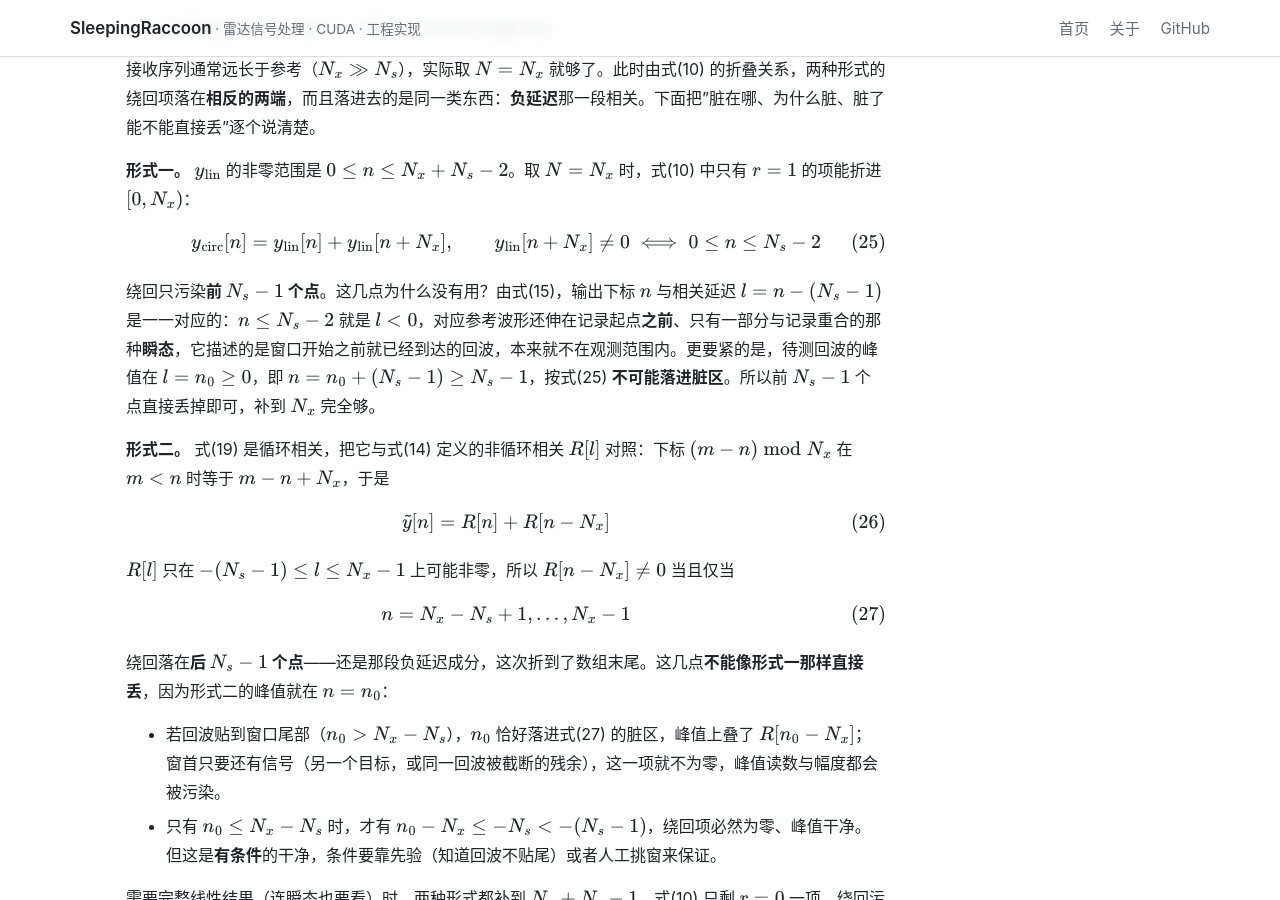
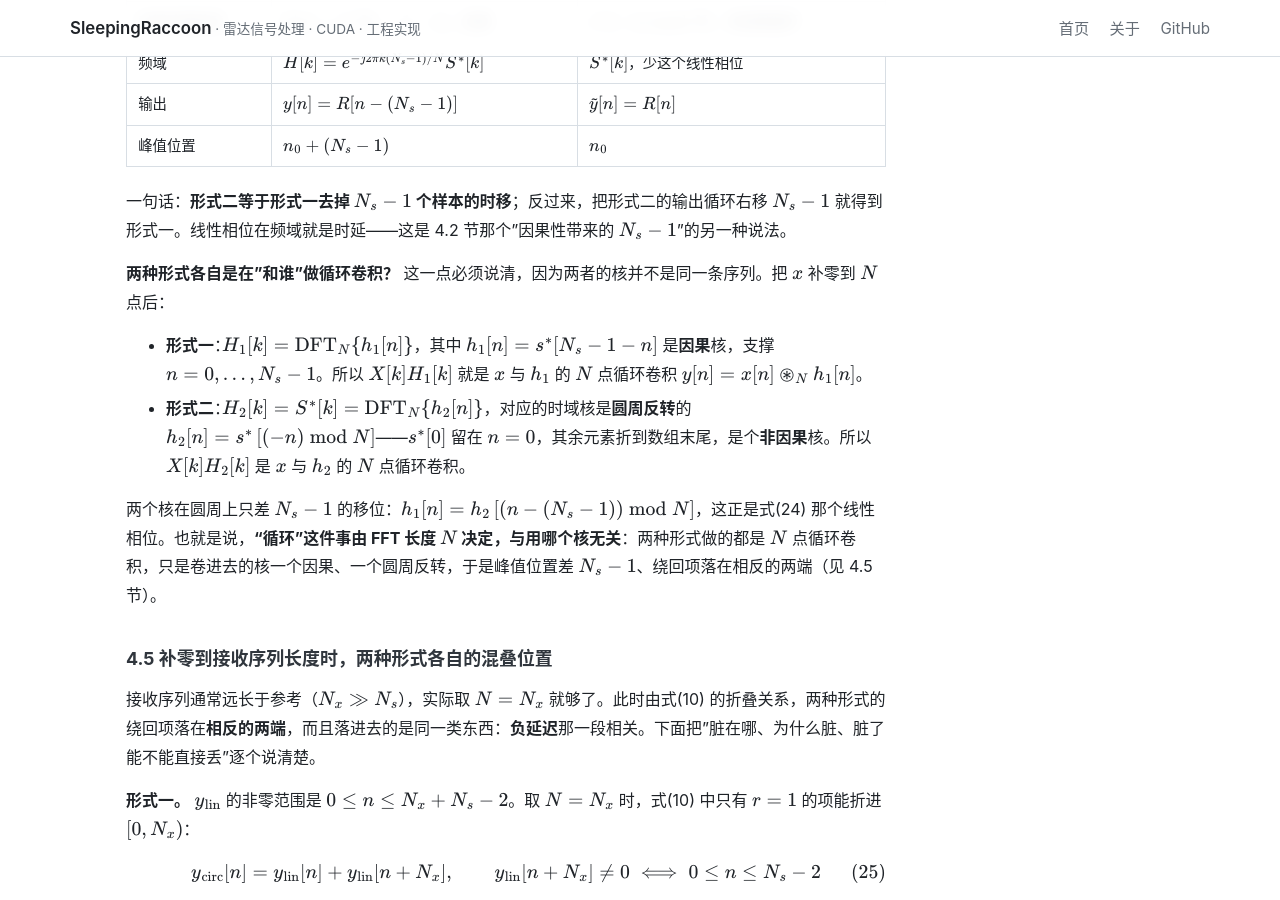
Before and after one commit to SleepingRaccoon/SleepingRaccoon.github.io, a Jekyll site: the page built from _radar/02_匹配滤波.md, in a window 1280 px wide and 900 px high, scrolled down 5544 px. Built offline with Jekyll 4.4.1, drawn with Linux system fonts in a browser that asks for light colours; formulas are drawn with MathJax 3; some of the changed text lies outside the part shown.

Commit message:
docs(02): 讲清两种形式各自与哪个核做循环卷积（h1 因果反转共轭 / h2 圆周反转）

```diff
--- a/_radar/02_匹配滤波.md
+++ b/_radar/02_匹配滤波.md
@@ -140,6 +140,8 @@ $$
 
 这个 $N_s-1$ 的物理来源是**因果性**：滤波器要等 $N_s$ 个样本全部进入移位寄存器，输出才达到最大，等效群延迟为 $N_s-1$ 个样本。
 
+**FFT 实现。** 记这条因果核为 $h_1[n]$（即式(12) 的 $h[n]$）。实现时把它补零到 $N$ 点、取 DFT 得到 $H_1[k] = \mathrm{DFT}_N\lbrace h_1[n]\rbrace $，与接收序列的 DFT $X[k]$ 相乘再 IFFT。由第 3 节的卷积定理，这一步在时域对应的是 $x$ 与 $h_1$ 的 $N$ 点**循环**卷积——**先反转共轭、再 FFT**，卷进去的核就是这条因果序列；循环卷积带来的绕回落在哪里，4.5 节再算。
+
 （对应到模拟域，判决时刻取 $t_0 = (N_s-1)T_s$，即参考波形最后一个采样时刻；模拟形式的 $h(t) = ks^{\ast}(t_0-t)$ 与这里的 $h[n] = s^{\ast}[N_s-1-n]$ 是同一件事。）
 
 ### 4.3 形式二：频域共轭相乘
@@ -166,6 +168,8 @@ $$
 $$
 \tilde y[n_0] = \sum_{m} x[m]s^{\ast}[m-n_0] = \sum_{m} \lvert s[m-n_0]\rvert^2 = E \tag{20}
 $$
+
+式(18) 的乘法在时域是 $x$ 与某个核的 $N$ 点循环卷积，把那个核记作 $h_2[n]$（4.4 节会算出它的具体形式）：它是把补零后的 $s^{\ast}$ **沿圆周反转**得到的序列，非零值分成两段、分别落在 $n = 0$ 和数组末尾，所以 $h_2$ 是**非因果**的，长度是整圈 $N$。一句话：**先 FFT、再取共轭**，卷进去的核就是这条圆周反转序列，而不是形式一那条因果序列。
 
 ### 4.4 两个滤波器到底是什么关系
 先看 $S^{\ast}$ 对应的时域序列。由
@@ -216,6 +220,13 @@ $$
 | 峰值位置 | $n_0+(N_s-1)$ | $n_0$ |
 
 一句话：**形式二等于形式一去掉 $N_s-1$ 个样本的时移**；反过来，把形式二的输出循环右移 $N_s-1$ 就得到形式一。线性相位在频域就是时延——这是 4.2 节那个"因果性带来的 $N_s-1$"的另一种说法。
+
+**两种形式各自是在"和谁"做循环卷积？** 这一点必须说清，因为两者的核并不是同一条序列。把 $x$ 补零到 $N$ 点后：
+
+*   **形式一**：$H_1[k] = \mathrm{DFT}_N\lbrace h_1[n]\rbrace $，其中 $h_1[n] = s^{\ast}[N_s-1-n]$ 是**因果**核，支撑 $n = 0,\dots,N_s-1$。所以 $X[k]H_1[k]$ 就是 $x$ 与 $h_1$ 的 $N$ 点循环卷积 $y[n] = x[n]\circledast_N h_1[n]$。
+*   **形式二**：$H_2[k] = S^{\ast}[k] = \mathrm{DFT}_N\lbrace h_2[n]\rbrace $，对应的时域核是**圆周反转**的 $h_2[n] = s^{\ast}\left[(-n)\bmod N\right]$——$s^{\ast}[0]$ 留在 $n = 0$，其余元素折到数组末尾，是个**非因果**核。所以 $X[k]H_2[k]$ 是 $x$ 与 $h_2$ 的 $N$ 点循环卷积。
+
+两个核在圆周上只差 $N_s-1$ 的移位：$h_1[n] = h_2\left[(n-(N_s-1))\bmod N\right]$，这正是式(24) 那个线性相位。也就是说，**"循环"这件事由 FFT 长度 $N$ 决定，与用哪个核无关**：两种形式做的都是 $N$ 点循环卷积，只是卷进去的核一个因果、一个圆周反转，于是峰值位置差 $N_s-1$、绕回项落在相反的两端（见 4.5 节）。
 
 ### 4.5 补零到接收序列长度时，两种形式各自的混叠位置
 接收序列通常远长于参考（$N_x \gg N_s$），实际取 $N = N_x$ 就够了。此时由式(10) 的折叠关系，两种形式的绕回项落在**相反的两端**，而且落进去的是同一类东西：**负延迟**那一段相关。下面把"脏在哪、为什么脏、脏了能不能直接丢"逐个说清楚。
```
